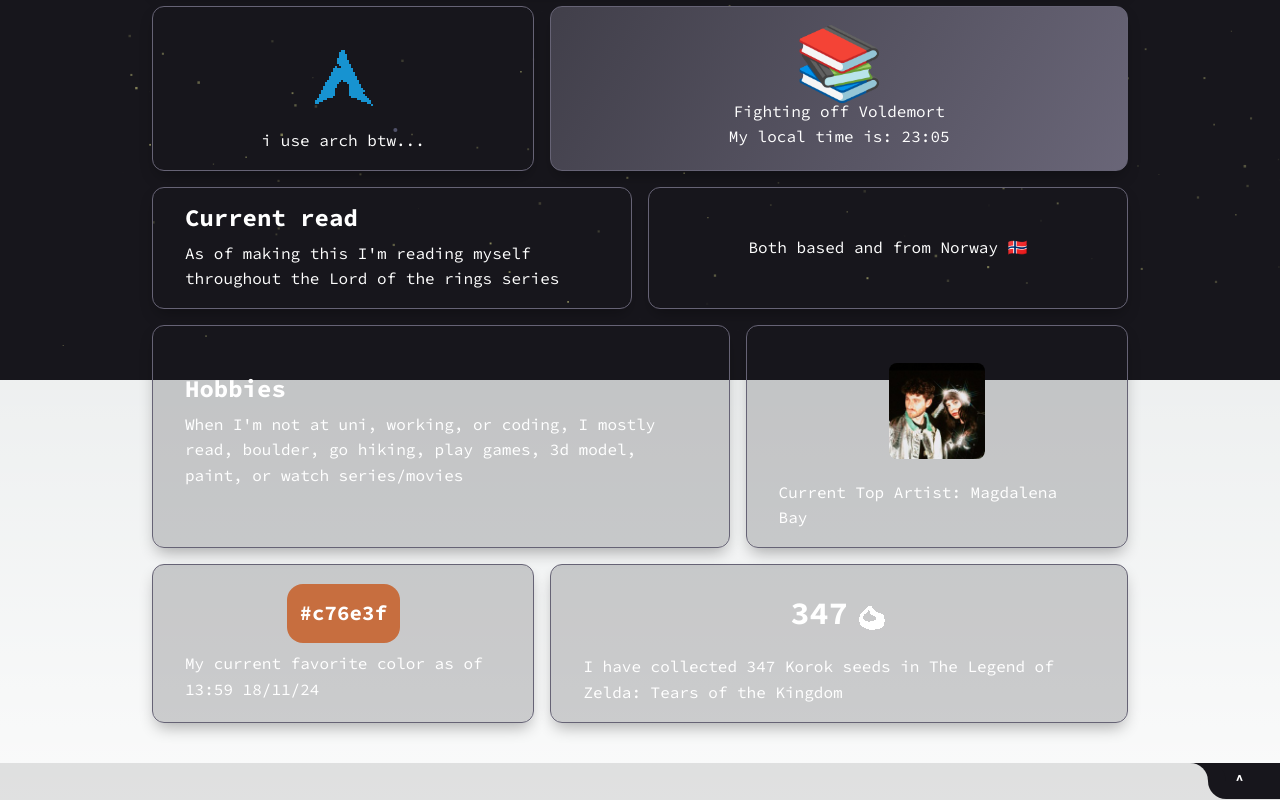
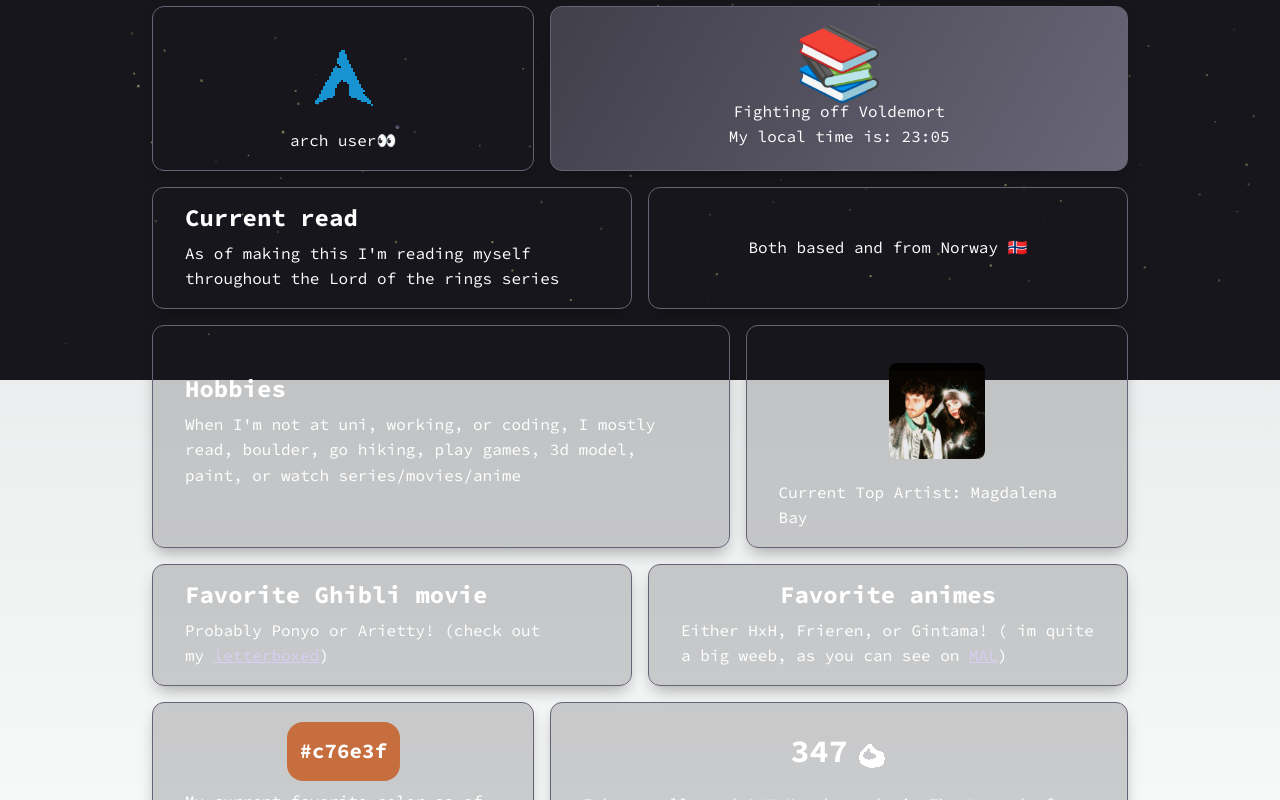
Before and after one commit to vhrollo/portfolio, a Next.js app: page /about in a window 1280 px wide. Shown: the part 420-1220 px from the top of the page. Built offline with nearby package versions, Linux system fonts and the light colour scheme.

Commit message:
smol update

```diff
--- a/src/app/about/page.tsx
+++ b/src/app/about/page.tsx
@@ -23,12 +23,10 @@ export default function About() {
         <div className="about-page-content">
           <div className="about-page-content-item item40 items-center ">
             <img src="/icons/arch-icon.png" alt="Rust" className="about-item-image" loading='lazy'/>
-            <p>i use arch btw...</p>
+            <p>arch user👀</p>
           </div>
           <RightNow />
         </div>
-
-
         <div className="about-page-content">
           <div className="about-page-content-item itemnormal">
             <h2 className="about-item-title">Current read</h2>
@@ -46,13 +44,36 @@ export default function About() {
         <div className="about-page-content">
           <div className="about-page-content-item item60">
             <h2 className="about-item-title">Hobbies</h2>
-            <p className="about-item-text"> When I&apos;m not at uni, working, or coding, I mostly read, boulder, go hiking, play games, 3d model, paint, or watch series/movies</p>
+            <p className="about-item-text"> When I&apos;m not at uni, working, or coding, I mostly read, boulder, go hiking, play games, 3d model, paint, or watch series/movies/anime</p>
           </div>
           <div className="about-page-content-item item40 items-center">
             <Link href="https://open.spotify.com/artist/1oPRcJUkloHaRLYx0olBLJ?si=Gj38_VQySNu383qAMzIFaw">
               <img src="/icons/magbay.jpg" alt="Current top artist" className="about-item-image-spotify" loading='lazy'/>
             </Link>
             <h2 >Current Top Artist: Magdalena Bay</h2>
+          </div>
+        </div>
+
+        <div className="about-page-content">
+          <div className="about-page-content-item itemnormal">
+            <h2 className="about-item-title">Favorite Ghibli movie</h2>
+            <p>
+              Probably Ponyo or Arietty! (check out my&nbsp;
+              <Link href="https://letterboxd.com/vhrollo/" className="about-me-link">
+                letterboxed
+              </Link>
+              )
+            </p>
+          </div>
+          <div className="about-page-content-item itemnormal items-center">
+            <h2 className="about-item-title">Favorite animes</h2>
+            <p>
+              Either HxH, Frieren, or Gintama! ( im quite a big weeb, as you can see on&nbsp;
+              <Link href="https://myanimelist.net/profile/vhrollo" className="about-me-link">
+                MAL
+              </Link>
+              )
+            </p>
           </div>
         </div>
 
```
